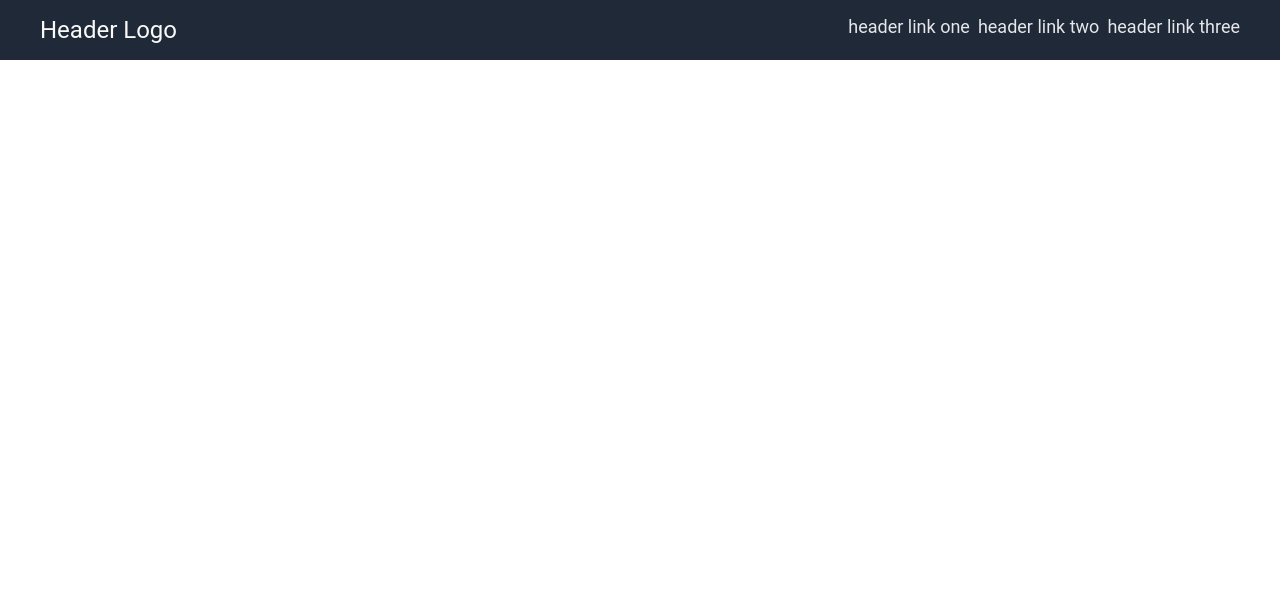
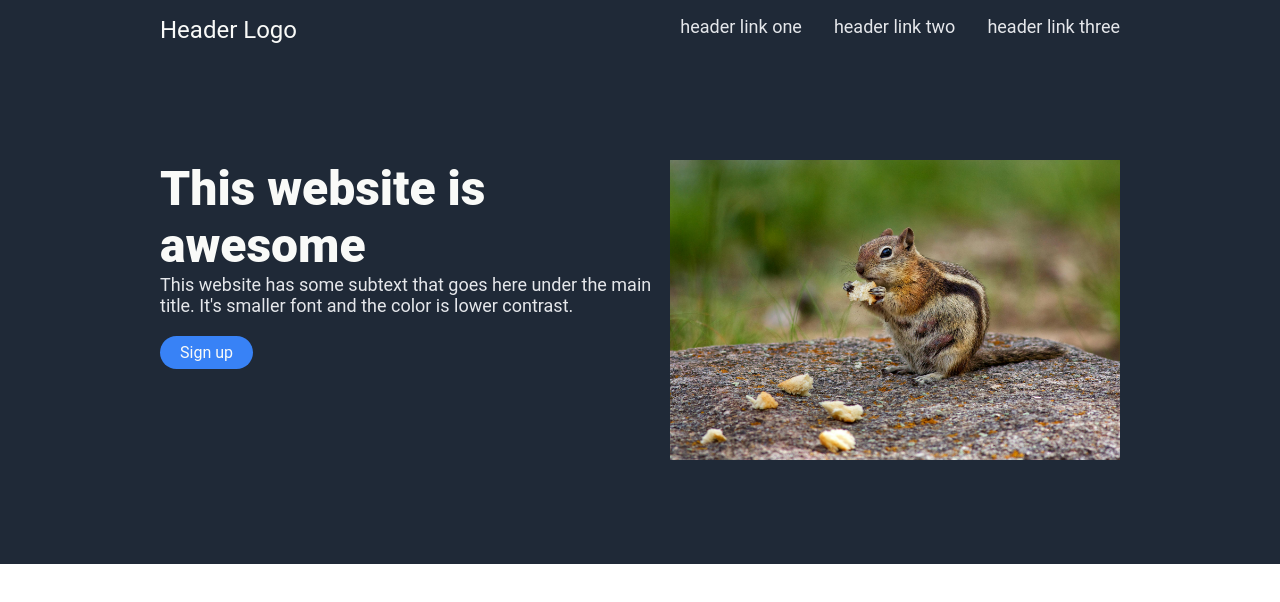
Before and after one commit to ZDOG017/the-odin-project-landing-page, a plain HTML site: page index.html in a window 1280 px wide. Drawn offline with Linux system fonts and the light colour scheme.

Commit message:
implement hero section of the landing page

```diff
--- a/index.html
+++ b/index.html
@@ -8,14 +8,33 @@
 </head>
 <body>
     <div class="header">
-        <div class="wrapper">
+        <div class="wrapper header">
             <div class="header-logo">Header Logo</div>
             <ul>
-                <li><a href="#">header link one</a></li>
+                <li><a href="#hero">header link one</a></li>
                 <li><a href="#">header link two</a></li>
                 <li><a href="#">header link three</a></li>
             </ul>
         </div>
     </div>
+
+    <div class="hero-section" id="hero">
+        <div class="wrapper hero">
+            <div class="container-hero">
+                <div class="left-container">
+                    <h1>This website is awesome</h1>
+                    <p>This website has some subtext that goes here under the main title. It's smaller font and the color is lower contrast.</p>
+                    <button>Sign up</button>
+                </div>
+                <div class="right-container">
+                    <img height="300px" src="./images/squirrel.jpg" alt="Squirrel Photo by Adriaan Greyling">
+                </div>
+            </div>
+        </div>
+    </div>
+
+    <div class="main-content" id="main">
+
+    </div>
 </body>
 </html>
--- a/style.css
+++ b/style.css
@@ -5,8 +5,11 @@
 }
 
 .wrapper {
-    max-width: 1200px;
+    max-width: 960px;
     margin: 0 auto;
+}
+
+.wrapper.header {
     display: flex;
     justify-content: space-between;
     padding: 16px;
@@ -16,7 +19,7 @@ ul {
     list-style-type: none;
     display: flex;
     justify-content: center;
-    gap: 8px;
+    gap: 32px;
 }
 
 a {
@@ -33,3 +36,33 @@ a {
     font-size: 24px;
     color: #f9faf8;
 }
+
+.hero-section {
+    background-color: #1f2937;
+    padding: 100px 0;
+}
+
+.container-hero {
+    display: flex;
+}
+
+.left-container h1 {
+    font-size: 48px;
+    color: #f9faf8;
+    font-weight: 900;
+}
+
+.left-container p {
+    font-size: 18px;
+    color: #e5e7eb;
+}
+
+.left-container button {
+    background-color: #3882f6;
+    border: none;
+    border-radius: 24px;
+    padding: 7px 20px;
+    color: #f9faf8;
+    font-size: 16px;
+    margin-top: 20px;
+}
```
Also changed, not shown: images/squirrel.jpg (added).
